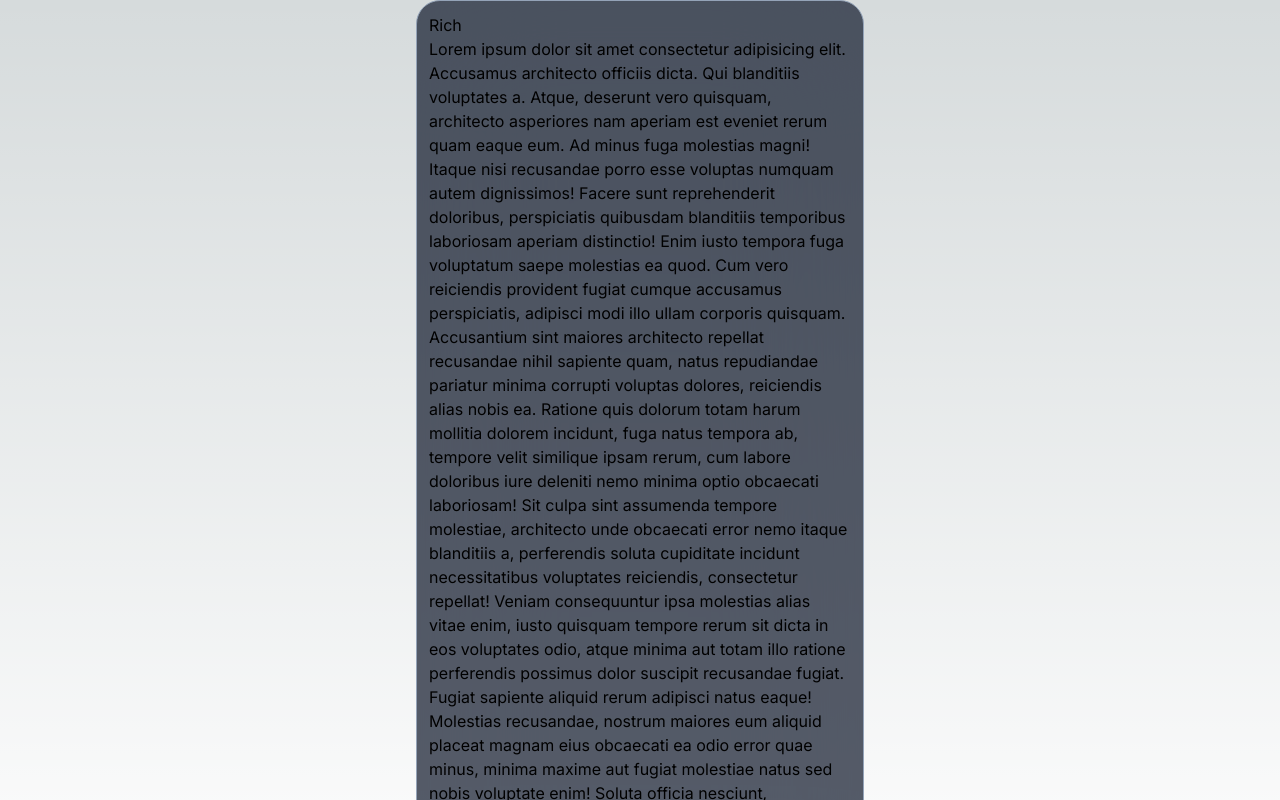
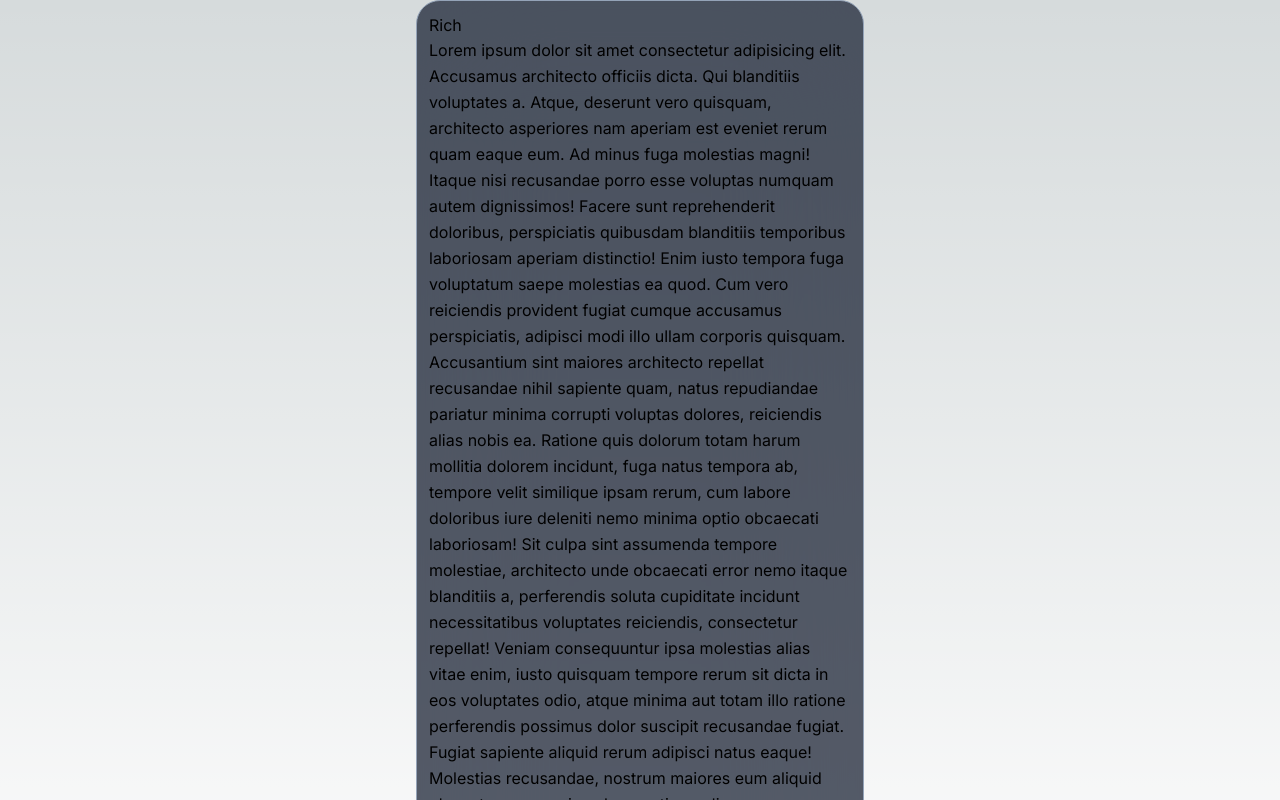
Before and after one commit to snow-t-m-yang/rich, a Next.js app: page / in a window 1280 px wide. Shown: the top 800 px of the page. Built offline with nearby package versions, Linux system fonts and the light colour scheme.

Commit message:
Add dummy text

```diff
--- a/src/app/screens/landing.tsx
+++ b/src/app/screens/landing.tsx
@@ -5,7 +5,7 @@ export default function landing({}: Props) {
   return (
     <div>
       <h1>Rich</h1>
-      <p>
+      <p className="leading-relaxed">
         Lorem ipsum dolor sit amet consectetur adipisicing elit. Accusamus
         architecto officiis dicta. Qui blanditiis voluptates a. Atque, deserunt
         vero quisquam, architecto asperiores nam aperiam est eveniet rerum quam
```
